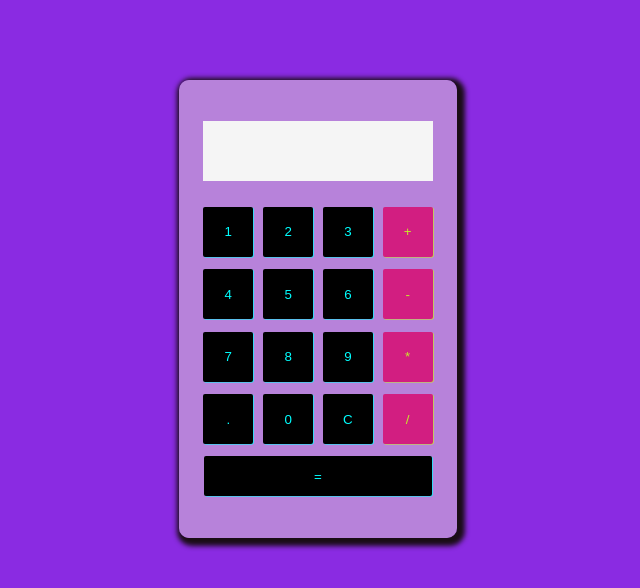
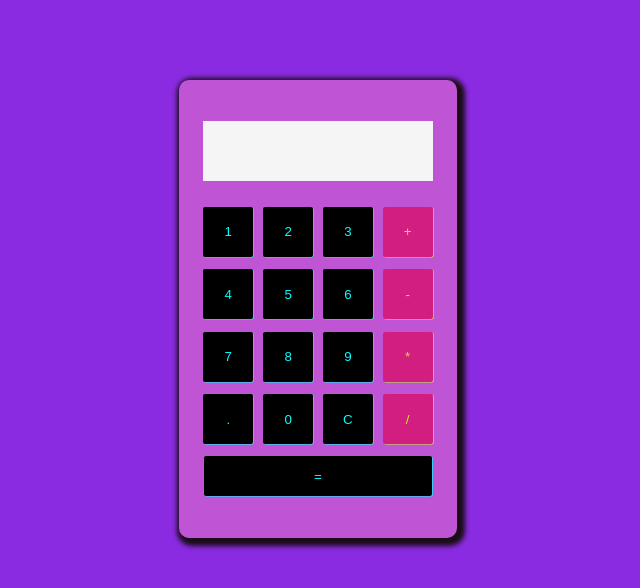
Before and after one commit to OsazeOwie/Calculator, a plain HTML site: page index.html in a window 1280 px wide. Shown: the whole page, without its empty margins (322-962 px from the left). Drawn offline with Linux system fonts and the light colour scheme.

Commit message:
style: change calculator background color

```diff
--- a/style.css
+++ b/style.css
@@ -10,7 +10,7 @@ body {
     margin: 80 auto;
     text-align: center;
     padding: 2em 1em;
-    background-color: rgba(228, 215, 212, 0.507);    box-shadow: 3px 3px  5px 5px rgb(26, 13, 22);
+    background-color: rgb(191, 85, 212);    box-shadow: 3px 3px  5px 5px rgb(26, 13, 22);
     border-radius: 10px;
     border-spacing: 6px;
 }
```
